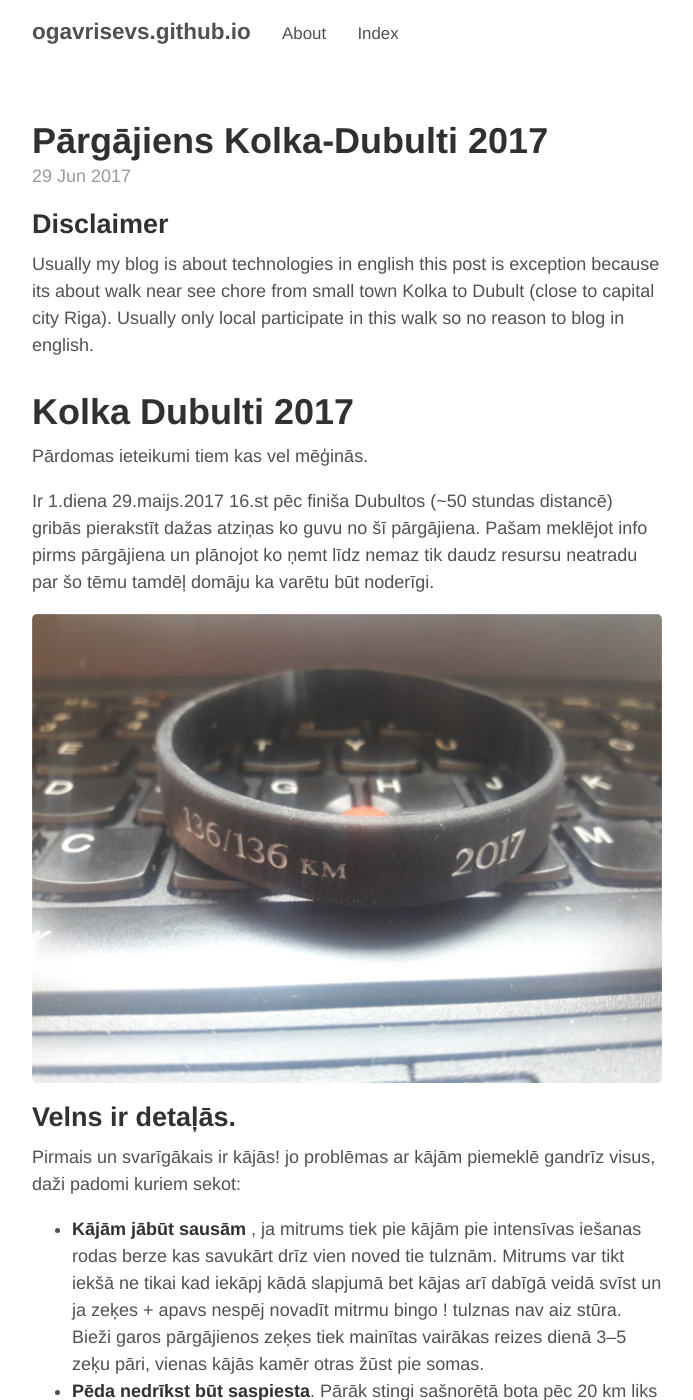
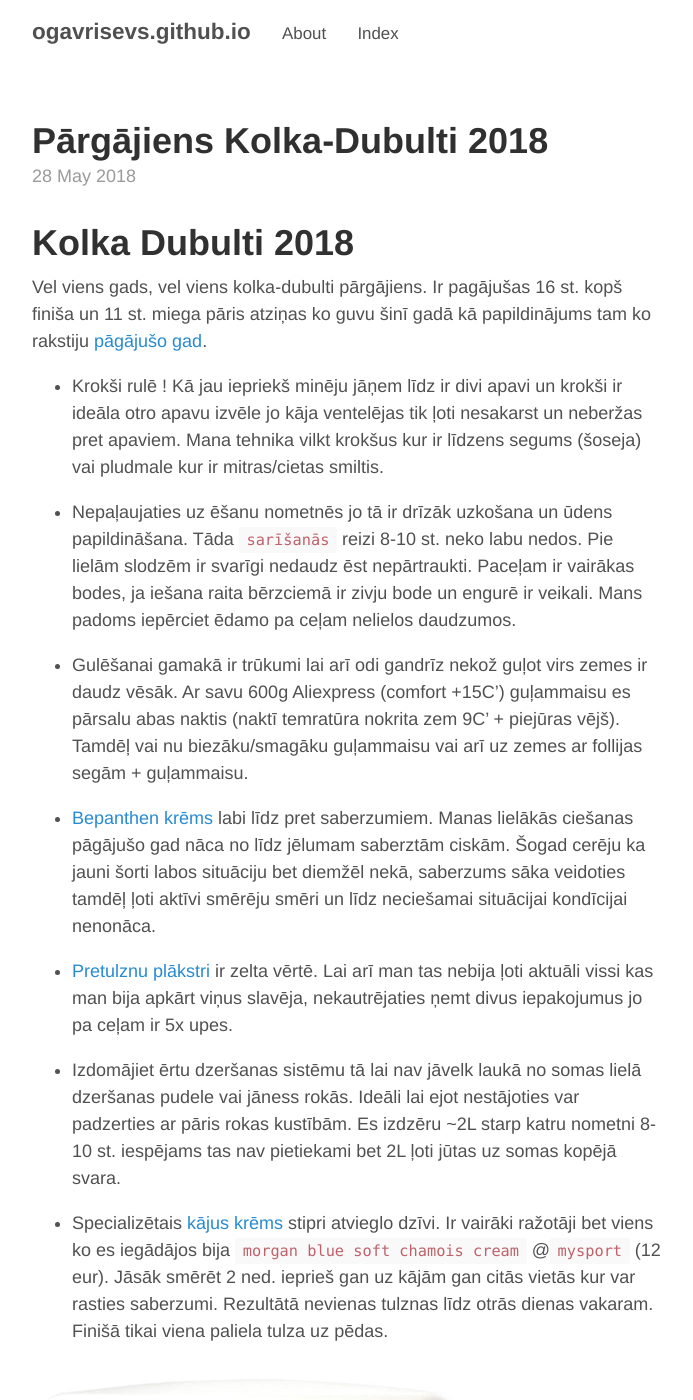
Before and after one commit to ogavrisevs/ogavrisevs.github.io, a Jekyll site: the page built from index.html, in a window 1280 px wide and 1400 px high. Shown: the whole window, without its empty margins (293-986 px from the left). Built offline with Jekyll 4.4.1, drawn with Linux system fonts in a browser that asks for light colours; the list of posts is cut into pages by our own code; some of the changed text lies outside the part shown.

Commit message:
Kolka dubulti 2018

```diff
--- /dev/null
+++ b/_posts/2018-05-28-Kolka-Dubulti-2018.markdown
@@ -0,0 +1,33 @@
+---
+layout: post
+title:  "Pārgājiens Kolka-Dubulti 2018"
+---
+
+Kolka Dubulti 2018
+===================
+
+Vel viens gads, vel viens kolka-dubulti pārgājiens. Ir pagājušas 16 st. kopš finiša un 11 st. miega pāris atziņas ko guvu šinī gadā kā papildinājums tam ko rakstiju [pāgājušo gad](https://ogavrisevs.github.io/2017/06/29/Kolka-Dubulti/).
+
+* Krokši rulē ! Kā jau iepriekš minēju jāņem līdz ir divi apavi un krokši ir ideāla otro apavu izvēle jo kāja ventelējas tik ļoti nesakarst un neberžas pret apaviem. Mana tehnika vilkt krokšus kur ir līdzens segums (šoseja) vai pludmale kur ir mitras/cietas smiltis.
+
+* Nepaļaujaties uz ēšanu nometnēs jo tā ir drīzāk uzkošana un ūdens papildināšana. Tāda `sarīšanās` reizi 8-10 st. neko labu nedos. Pie lielām slodzēm ir svarīgi nedaudz ēst nepārtraukti. Paceļam ir vairākas bodes, ja iešana raita bērzciemā ir zivju bode un engurē ir veikali. Mans padoms iepērciet ēdamo pa ceļam nelielos daudzumos.
+
+* Gulēšanai gamakā ir trūkumi lai arī odi gandrīz nekož guļot virs zemes ir daudz vēsāk. Ar savu 600g Aliexpress (comfort +15C') guļammaisu es pārsalu abas naktis (naktī temratūra nokrita zem 9C' + piejūras vējš). Tamdēļ vai nu biezāku/smagāku guļammaisu vai arī uz zemes ar follijas segām + guļammaisu.
+
+* [Bepanthen krēms](http://www.bepanthen.lv/lv/bepanthen-formas/bezrecepsu-zales/sausa-un-jutiga-ada/bepanthen-krems/) labi līdz pret saberzumiem. Manas lielākās ciešanas pāgājušo gad nāca no līdz jēlumam saberztām ciskām. Šogad cerēju ka jauni šorti labos situāciju bet diemžēl nekā, saberzums sāka veidoties tamdēļ ļoti aktīvi smērēju smēri un līdz neciešamai situācijai kondīcijai nenonāca.
+
+* [Pretulznu plākstri](https://www.apotheka.lv/johnsons-compeed-plaksteri-tulznam-mix-n5-pmm0119952lv) ir zelta vērtē. Lai arī man tas nebija ļoti aktuāli vissi kas man bija apkārt viņus slavēja, nekautrējaties ņemt divus iepakojumus jo pa ceļam ir 5x upes.
+
+* Izdomājiet ērtu dzeršanas sistēmu tā lai nav jāvelk laukā no somas lielā dzeršanas pudele vai jāness rokās. Ideāli lai ejot nestājoties var padzerties ar pāris rokas kustībām. Es izdzēru ~2L starp katru nometni 8-10 st. iespējams tas nav pietiekami bet 2L ļoti jūtas uz somas kopējā svara.
+
+* Specializētais [kājus krēms](https://www.mysport.lv/lv/morgan-blue-soft-chamois-cream-200ml-pret-noberzumiem.html) stipri atvieglo dzīvi. Ir vairāki ražotāji bet viens ko es iegādājos bija `morgan blue soft chamois cream` @`mysport` (12 eur). Jāsāk smērēt 2 ned. ieprieš gan uz kājām gan citās vietās kur var rasties saberzumi. Rezultātā nevienas tulznas līdz otrās dienas vakaram. Finišā tikai viena paliela tulza uz pēdas.
+
+![Krēms](/images/2018-05-29-Kolka-Dubulti-2018/morgan-blue-soft-chamois-cream.jpg)
+
+* Par apavu izveli takā nolemu šogad investēt jaunos apavos nēsmu pārāk apmierināts ar saviem Salomon-Xa-Lite. ![Salomon-Xa-Lite](/images/2018-05-29-Kolka-Dubulti-2018/Salomon-Xa-Lite-Black-Running-Shoes.jpg)
+Versijas ir dažādas pirkt 0.5 - 2.5 izmēriem lielākus, kāds slavē nike modeļus, kāds ielas apavus. Mans ieteikums ja `nauda nav problēma` doties uz [mysport](https://www.mysport.lv/) vai [virsotni](https://virsotne.lv/lv/) kur ir zinoši pārdevji kas palīdzēs nomērīt kāju un piemeklēt labākos apavus.
+
+* Un velreiz garu pārgājiena `zelta likums`: reizi stundā stāties un apčuināt kājas. Izvēdinām kājas, ļaujam atdzist, notīram smiltis, saplāksterējam, mainam zeķes uz sausām liekam vecās pie somas žāvēties. Saksiet slinkot maksāsiet ar tulznām un sāpēm.
+
+
+Paldies [Baltajam kalnam](https://kolkadubulti.lv/) par pasākumu!
```
Also changed, not shown: _posts/2017-05-29-Kolka-Dubulti.markdown (renamed from _posts/2017-06-29-Kolka-Dubulti.markdown, +4 -4 lines), images/2017-05-29-Kolka-Dubulti/20170529_135207_m.jpg (renamed from images/2017-06-29-Kolka-Dubulti/20170529_135207_m.jpg), images/2017-05-29-Kolka-Dubulti/adidas.jpg (renamed from images/2017-06-29-Kolka-Dubulti/adidas.jpg), images/2017-05-29-Kolka-Dubulti/hammock.jpg (renamed from images/2017-06-29-Kolka-Dubulti/hammock.jpg), images/2017-05-29-Kolka-Dubulti/reebok.jpeg (renamed from images/2017-06-29-Kolka-Dubulti/reebok.jpeg), images/2017-05-29-Kolka-Dubulti/sand_gaiters.jpg (renamed from images/2017-06-29-Kolka-Dubulti/sand_gaiters.jpg), images/2017-05-29-Kolka-Dubulti/tent_trap.jpg (renamed from images/2017-06-29-Kolka-Dubulti/tent_trap.jpg), images/2018-05-29-Kolka-Dubulti-2018/Salomon-Xa-Lite-Black-Running-Shoes.jpg (added), images/2018-05-29-Kolka-Dubulti-2018/morgan-blue-soft-chamois-cream.jpg (added).
